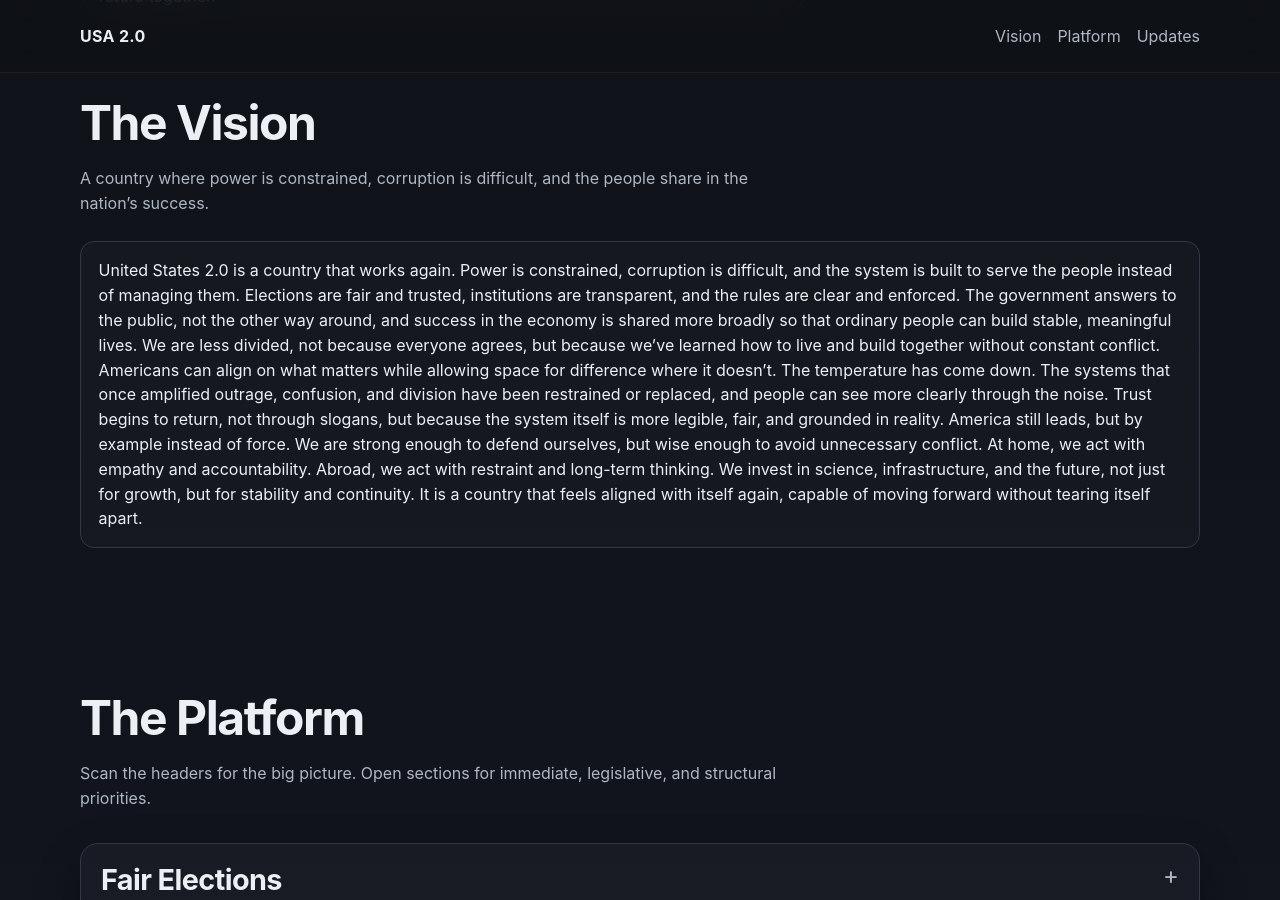
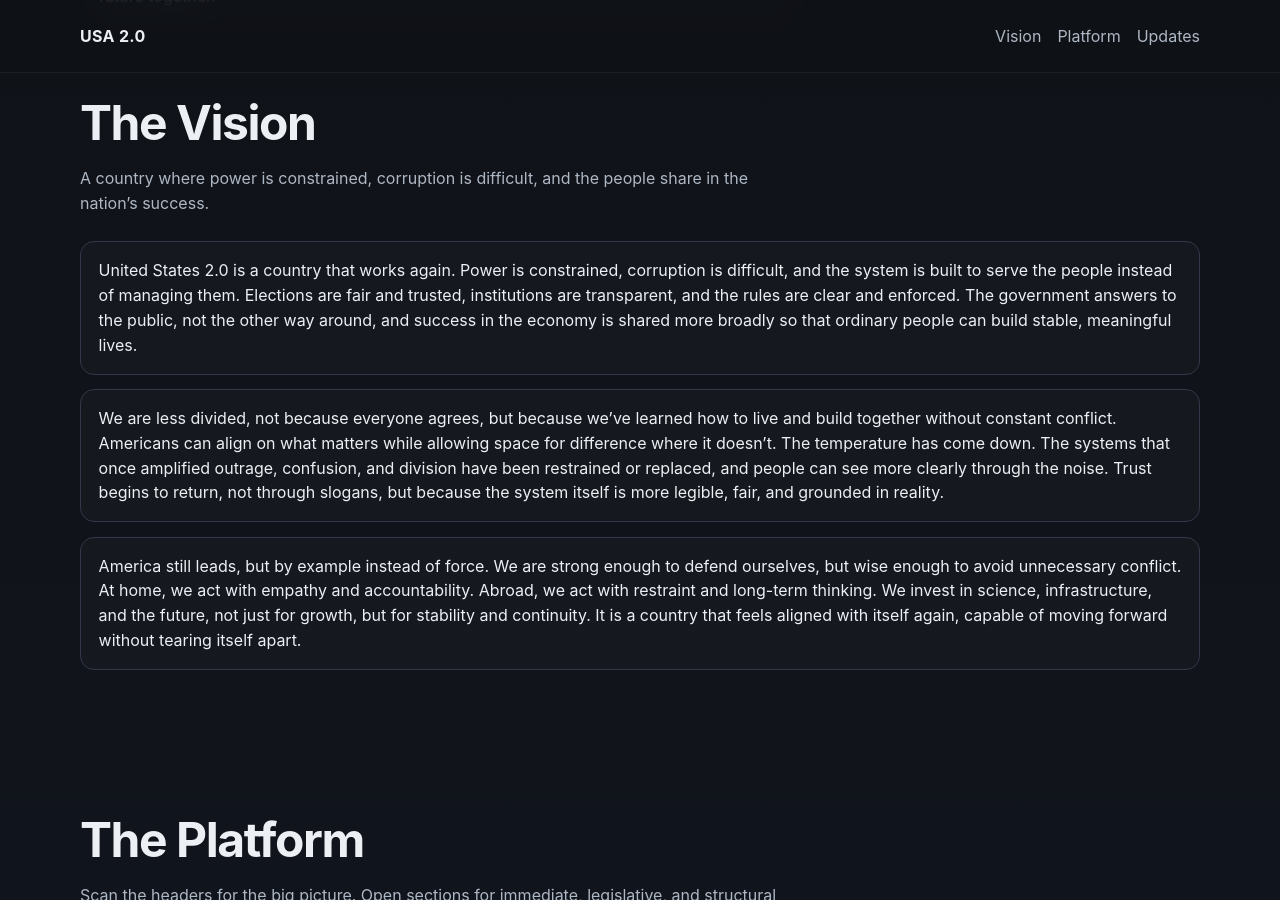
Before and after one commit to AaronBClark/usa2.0, a Jekyll site: the page built from index.md, in a window 1280 px wide and 900 px high, scrolled down 622 px. Built offline with Jekyll 4.4.1, drawn with Linux system fonts in a browser that asks for light colours.

Commit message:
text update

```diff
--- a/_data/homepage.yml
+++ b/_data/homepage.yml
@@ -9,11 +9,11 @@
   href: "#get-updates"
 orientation: A fresh slate for a new generation of Americans to reimagine our country and build a better future together.
 vision:
- United States 2.0 is a country that works again. Power is constrained, corruption is difficult, and the system is built to serve the people instead of managing them. Elections are fair and trusted, institutions are transparent, and the rules are clear and enforced. The government answers to the public, not the other way around, and success in the economy is shared more broadly so that ordinary people can build stable, meaningful lives.
+- United States 2.0 is a country that works again. Power is constrained, corruption is difficult, and the system is built to serve the people instead of managing them. Elections are fair and trusted, institutions are transparent, and the rules are clear and enforced. The government answers to the public, not the other way around, and success in the economy is shared more broadly so that ordinary people can build stable, meaningful lives.
 
- We are less divided, not because everyone agrees, but because we’ve learned how to live and build together without constant conflict. Americans can align on what matters while allowing space for difference where it doesn’t. The temperature has come down. The systems that once amplified outrage, confusion, and division have been restrained or replaced, and people can see more clearly through the noise. Trust begins to return, not through slogans, but because the system itself is more legible, fair, and grounded in reality.
+- We are less divided, not because everyone agrees, but because we’ve learned how to live and build together without constant conflict. Americans can align on what matters while allowing space for difference where it doesn’t. The temperature has come down. The systems that once amplified outrage, confusion, and division have been restrained or replaced, and people can see more clearly through the noise. Trust begins to return, not through slogans, but because the system itself is more legible, fair, and grounded in reality.
 
- America still leads, but by example instead of force. We are strong enough to defend ourselves, but wise enough to avoid unnecessary conflict. At home, we act with empathy and accountability. Abroad, we act with restraint and long-term thinking. We invest in science, infrastructure, and the future, not just for growth, but for stability and continuity. It is a country that feels aligned with itself again, capable of moving forward without tearing itself apart.
+- America still leads, but by example instead of force. We are strong enough to defend ourselves, but wise enough to avoid unnecessary conflict. At home, we act with empathy and accountability. Abroad, we act with restraint and long-term thinking. We invest in science, infrastructure, and the future, not just for growth, but for stability and continuity. It is a country that feels aligned with itself again, capable of moving forward without tearing itself apart.
 cta:
   heading: Stay in the loop
   text: Get updates as the platform expands, section pages go live, and new drafts are published.
```
